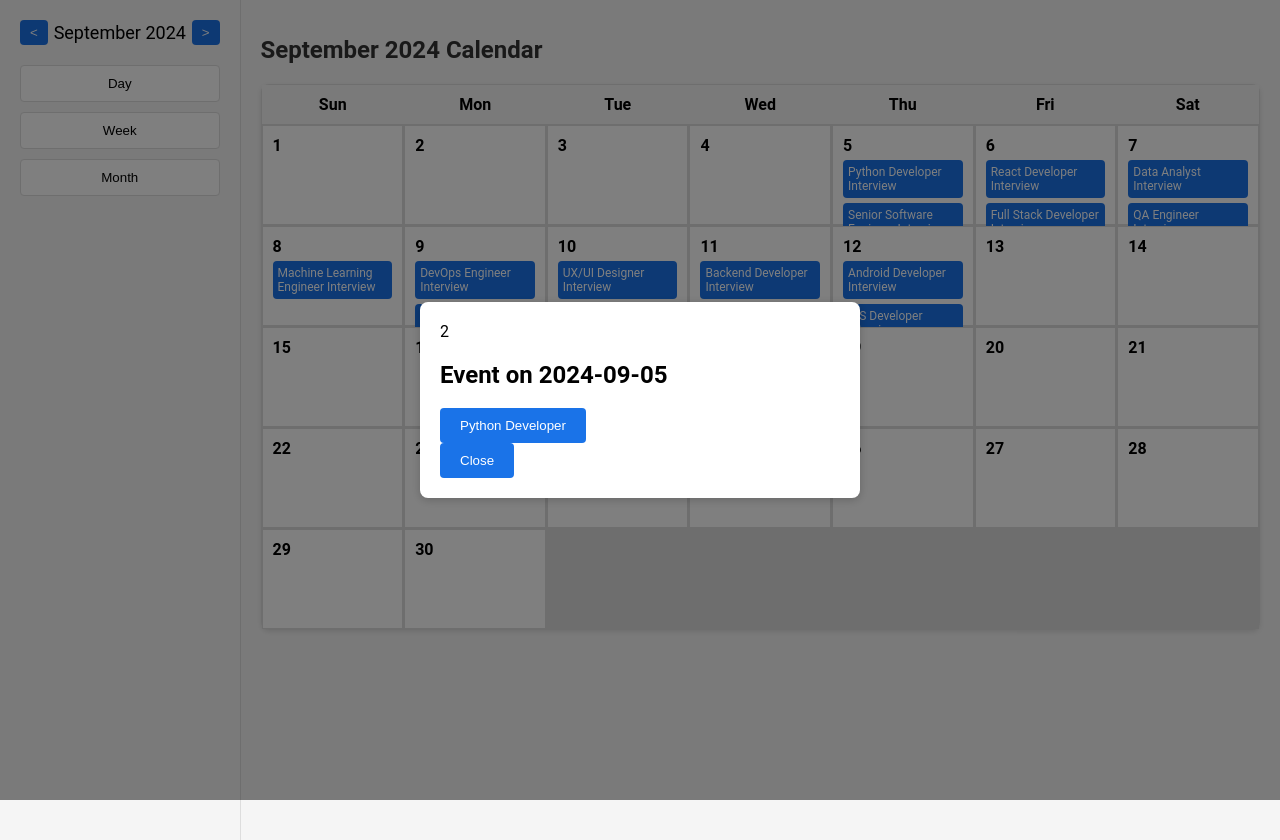
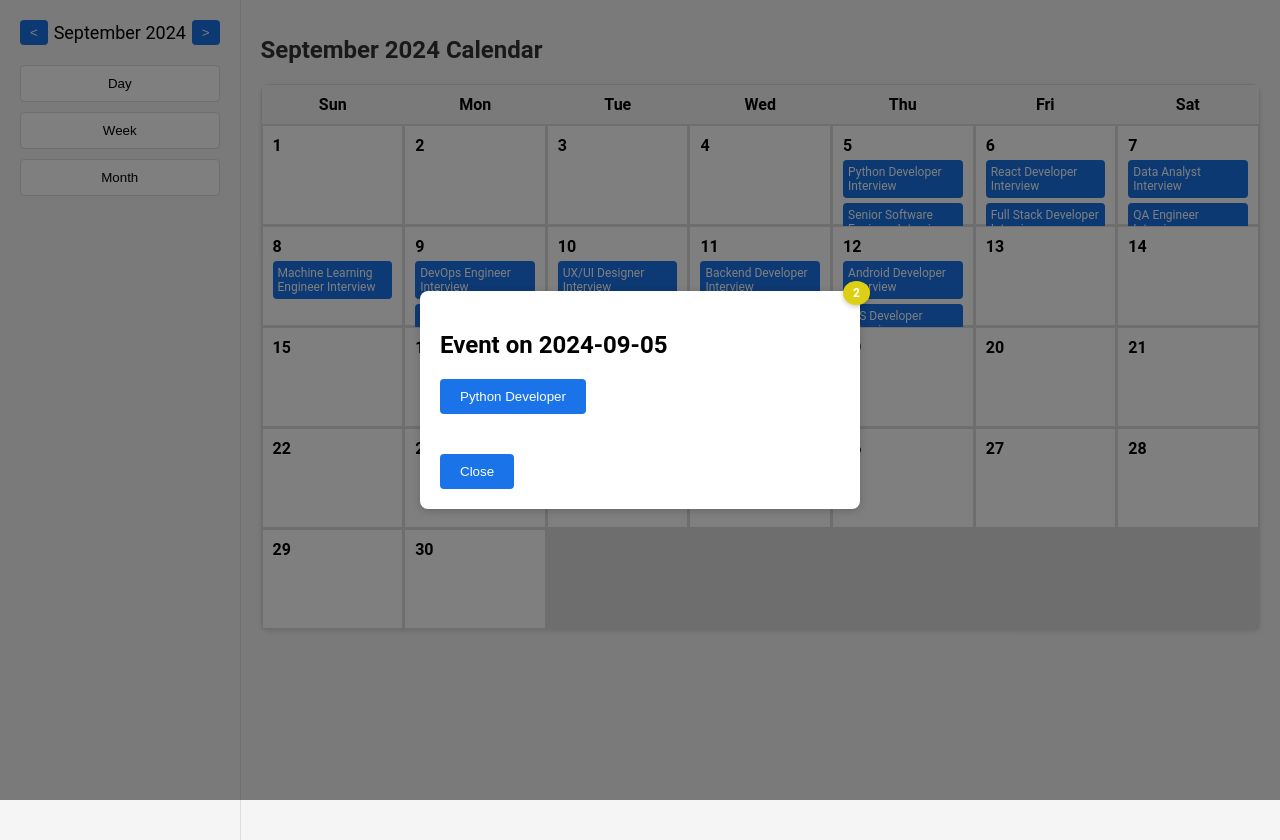
Before and after one commit to Dineshkarthi11/calender_design, a React (Create React App) app: page / in a window 1280 px wide. Both pictures are taken after a click on the element 902 px from the left and 175 px from the top of the page. Built offline with nearby package versions, Linux system fonts and the light colour scheme; the HTML template or start-up script is replaced by a standard one.

Commit message:
EventPopup.css

```diff
--- a/src/components/EventPopup.css
+++ b/src/components/EventPopup.css
@@ -12,6 +12,7 @@
 }
 
 .popup-content {
+  position: relative;
   background-color: white;
   padding: 20px;
   border-radius: 8px;
@@ -20,8 +21,21 @@
   box-shadow: 0 2px 10px rgba(0, 0, 0, 0.2);
 }
 
-.event-item {
-  margin-bottom: 15px;
+.single-event {
+  margin-bottom: 20px;
+}
+
+.event-count-badge {
+  position: absolute;
+  top: -10px; /* Moves it upward to make half of the badge outside */
+  right: -10px; /* Moves it to the right so that half the badge is outside */
+  background-color: rgb(221, 208, 20);
+  color: white;
+  border-radius: 50%;
+  padding: 5px 10px;
+  font-size: 12px;
+  font-weight: bold;
+  box-shadow: 0 2px 5px rgba(0, 0, 0, 0.2); /* Optional: Adds a shadow to the badge */
 }
 
 .role-btn {
@@ -40,4 +54,5 @@
   padding: 10px 20px;
   border-radius: 4px;
   cursor: pointer;
+  margin-top: 20px;
 }
```
